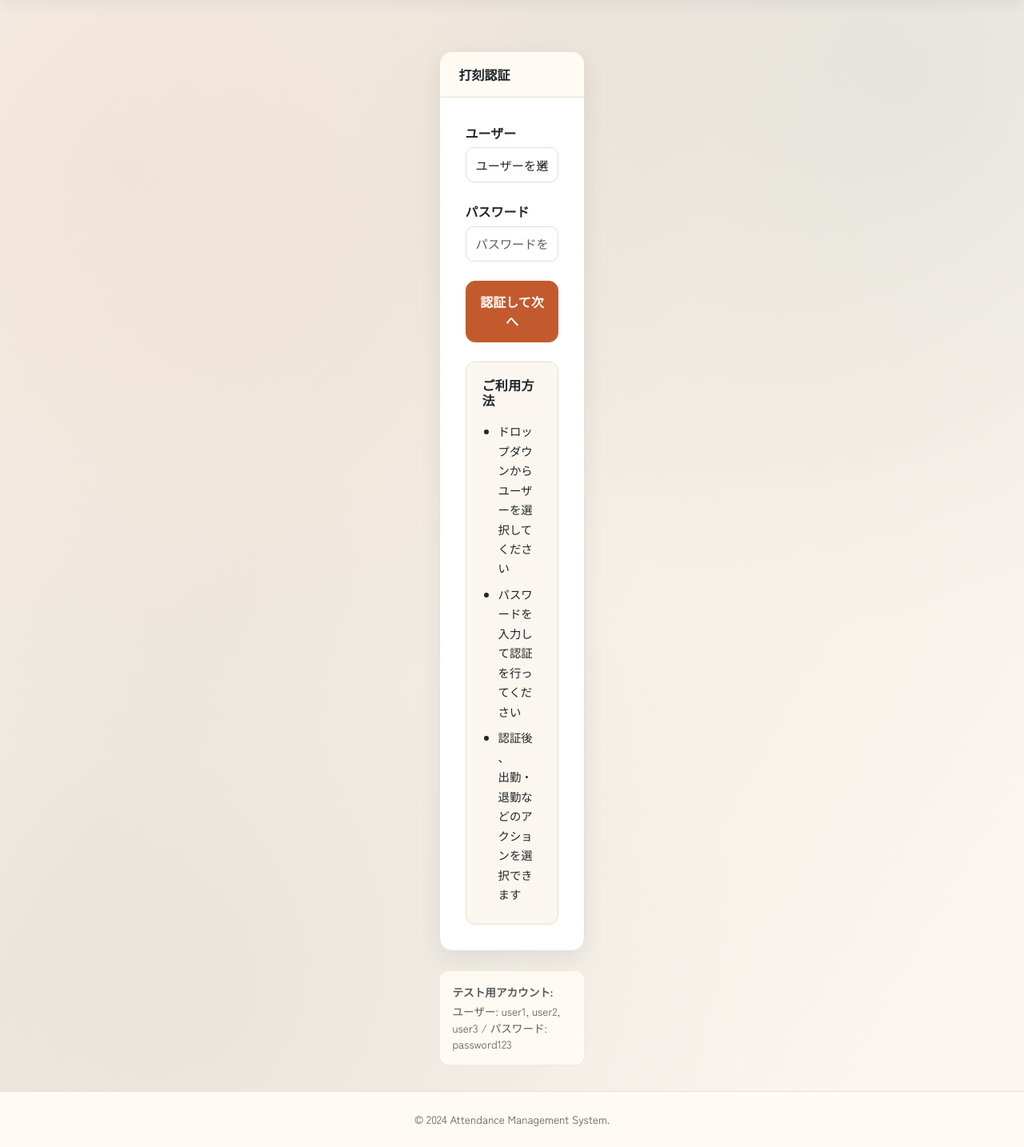
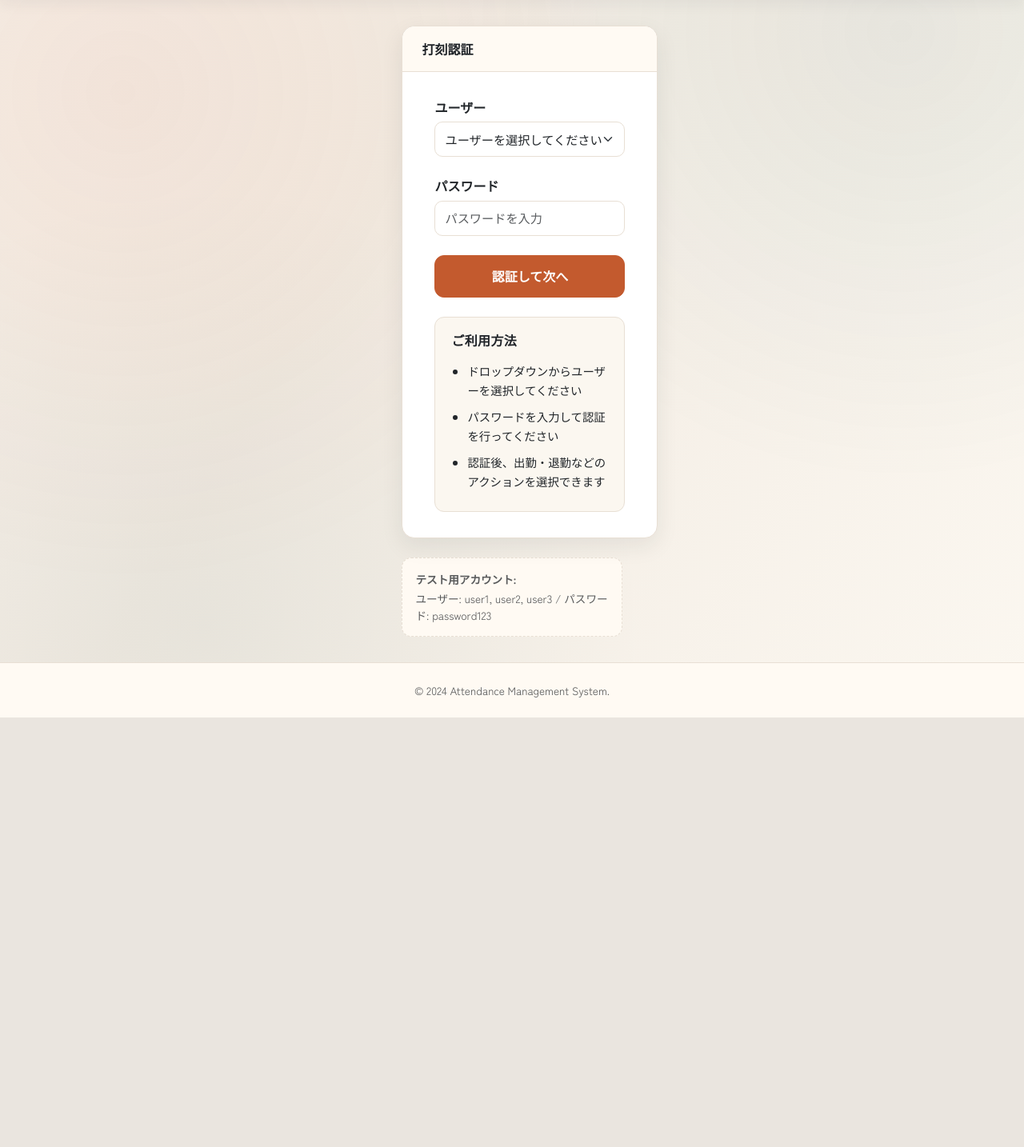
Before and after one commit to Berry7028/attendance_django, a Django app: page / in a window 1280 px wide. Shown: the part 56-1490 px from the top of the page at 80% size. After the commit the page ends 953 px from the top, so only its background shows below. Run offline with Django 5.2, Linux system fonts and the light colour scheme; some web fonts are replaced.

Commit message:
Update attendance index template styles for improved layout and responsiveness. Adjusted card dimensions, padding, and alignment to enhance user experience on various screen sizes.

```diff
--- a/attendance/templates/attendance/index.html
+++ b/attendance/templates/attendance/index.html
@@ -5,12 +5,14 @@
 {% block extra_css %}
 <style>
     .clocking-card {
-        margin: 2rem auto 0;
-        max-width: 520px;
+        margin: 0 auto;
+        max-width: 650px;
+        min-width: 320px;
+        width: 100%;
     }
 
     .clocking-section {
-        padding: 2rem;
+        padding: 2rem 2.5rem;
     }
 
     .user-select-wrapper {
@@ -56,7 +58,6 @@
         padding-left: 1.25rem;
         margin-bottom: 0;
         font-size: 0.9rem;
-        word-break: keep-all;
     }
 
     .instruction-list li {
@@ -68,7 +69,7 @@
         border: 1px dashed var(--border-color);
         border-radius: 12px;
         font-size: 0.85rem;
-        max-width: 520px;
+        max-width: 650px;
         margin-left: auto;
         margin-right: auto;
     }
@@ -76,8 +77,8 @@
 {% endblock %}
 
 {% block content %}
-<div class="row justify-content-center">
-    <div class="col-lg-5 col-md-8">
+<div class="row justify-content-center align-items-center" style="min-height: 70vh;">
+    <div class="col-lg-7 col-md-10">
         <div class="card clocking-card">
             <div class="card-header">
                 打刻認証
```
